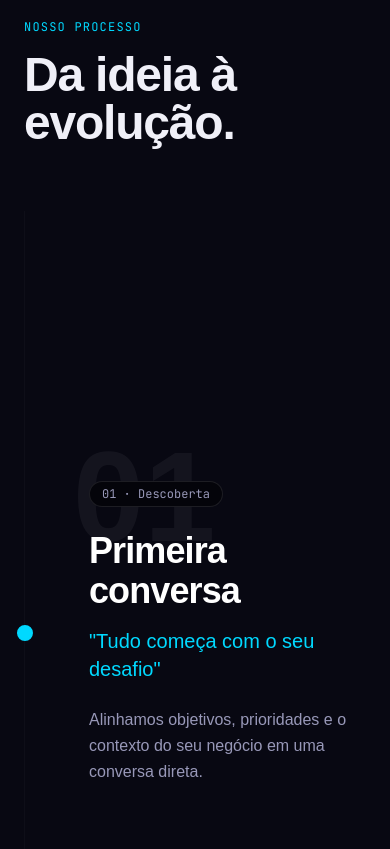
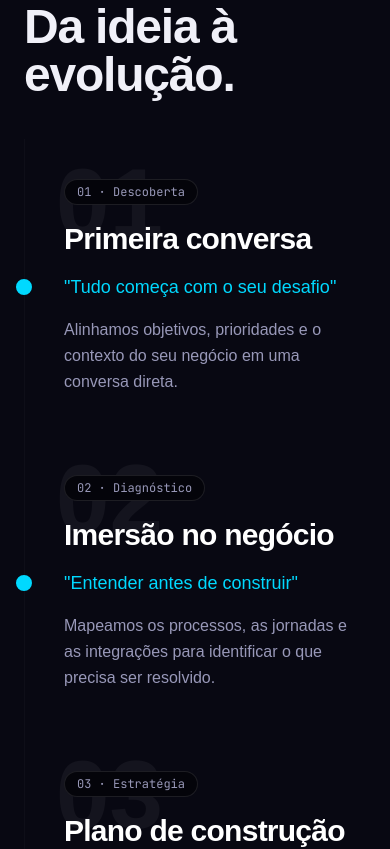
Before and after one commit to LookCode-Tecnologia/lp-lookcode, a React (Vite) app: page / in a window 390 px wide. Shown: the part 10040-10889 px from the top of the page. Built offline with nearby package versions, Linux system fonts and the light colour scheme; a web font is replaced by a local one.

Commit message:
fix(mobile): aproxima etapas do processo e remove reveal dos textos

```diff
--- a/src/components/sections/ProcessTimeline.jsx
+++ b/src/components/sections/ProcessTimeline.jsx
@@ -56,7 +56,7 @@ export default function ProcessTimeline() {
     const { ref, inView } = useInView({ threshold: 0.5 })
 
     return (
-      <div ref={ref} className="min-h-screen flex items-center relative py-32" id={`process-step-${index}`}>
+      <div ref={ref} className="process-step flex items-center relative py-10 md:min-h-screen md:py-32" id={`process-step-${index}`}>
         {/* Animated Dot indicator */}
         <div className="absolute left-0 w-8 h-8 -translate-x-1/2 flex items-center justify-center z-10 group cursor-pointer">
           <motion.div
@@ -74,21 +74,21 @@ export default function ProcessTimeline() {
           whileInView={{ x: 0, opacity: 1 }}
           viewport={{ margin: '-20%' }}
           transition={{ duration: 0.8, ease: [0.25, 0.46, 0.45, 0.94] }}
-          className="pl-16 md:pl-24 relative w-full max-w-2xl"
+          className="process-step-copy pl-10 md:pl-24 relative w-full max-w-2xl"
         >
           {/* Faded Background Number */}
-          <div className="absolute -top-12 md:-top-20 left-12 md:left-16 font-display text-[8rem] md:text-[12rem] text-foreground/5 font-bold leading-none select-none pointer-events-none">
+          <div className="absolute -top-6 md:-top-20 left-8 md:left-16 font-display text-[6rem] md:text-[12rem] text-foreground/5 font-bold leading-none select-none pointer-events-none">
             0{index + 1}
           </div>
 
           <div className="relative z-10">
-            <span className="inline-block border border-foreground/10 text-copy-900 bg-surface-950 font-mono text-xs px-3 py-1 rounded-full mb-6">
+            <span className="inline-block border border-foreground/10 text-copy-900 bg-surface-950 font-mono text-xs px-3 py-1 rounded-full mb-4 md:mb-6">
               {step.duration}
             </span>
-            <h3 className={`font-display text-4xl md:text-5xl lg:text-6xl font-semibold mb-4 tracking-tight transition-colors duration-500 ${inView ? 'text-foreground' : 'text-copy-500'}`}>
+            <h3 className={`font-display text-3xl md:text-5xl lg:text-6xl font-semibold mb-4 tracking-tight transition-colors duration-500 ${inView ? 'text-foreground' : 'text-copy-500'}`}>
               {step.title}
             </h3>
-            <p className={`font-body text-xl md:text-2xl mb-6 transition-colors duration-500 ${inView ? 'text-signal' : 'text-copy-700'}`}>
+            <p className={`font-body text-lg md:text-2xl mb-4 md:mb-6 transition-colors duration-500 ${inView ? 'text-signal' : 'text-copy-700'}`}>
               "{step.tagline}"
             </p>
             <p className="text-copy-900 text-base md:text-lg leading-relaxed max-w-lg">
@@ -102,8 +102,8 @@ export default function ProcessTimeline() {
 
   return (
     <section ref={containerRef} className="bg-surface-900 relative" id="process">
-      <div className="max-w-7xl mx-auto px-6 md:px-12 pt-32 pb-16">
-        <ScrollReveal>
+      <div className="max-w-7xl mx-auto px-6 md:px-12 pt-20 pb-10 md:pt-32 md:pb-16">
+        <ScrollReveal className="process-heading">
           <p className="font-mono text-xs text-signal uppercase tracking-widest mb-4">Nosso processo</p>
           <h2 className="font-display text-5xl md:text-7xl font-bold tracking-tight">Da ideia à evolução.</h2>
         </ScrollReveal>
@@ -115,7 +115,7 @@ export default function ProcessTimeline() {
         <div className="w-px bg-foreground/5 absolute top-0 bottom-0 left-6 md:left-12 opacity-50"></div>
 
         {/* The active animated line */}
-        <div className="sticky top-0 h-screen w-px left-6 md:left-12 flex-shrink-0 z-0">
+        <div className="hidden md:block sticky top-0 h-screen w-px left-6 md:left-12 flex-shrink-0 z-0">
           <motion.div
             className="absolute top-0 w-[3px] -ml-[1px] bg-gradient-to-b from-signal/10 via-signal to-signal/10 origin-top shadow-[0_0_15px_rgba(0,217,255,0.5)]"
             style={{ scaleY, height: "100vh" }}
@@ -123,7 +123,7 @@ export default function ProcessTimeline() {
         </div>
 
         {/* Steps contents */}
-        <div className="flex-1 pb-32">
+        <div className="flex-1 min-w-0 pb-16 md:pb-32">
           {steps.map((step, index) => (
             <StepItem key={index} step={step} index={index} />
           ))}
--- a/src/index.css
+++ b/src/index.css
@@ -98,3 +98,11 @@ html:not(.is-hydrated) #root [style*="opacity:0"] {
  .mobile-menu-link { min-height: 44px; padding-block: 8px; }
  .mobile-menu-footer { padding-top: 16px; }
 }
+
+/* Mobile process steps read continuously, without viewport-sized gaps or reveals. */
+@media (max-width: 767px) {
+ #process .process-step-copy, #process .process-heading {
+  opacity: 1 !important;
+  transform: none !important;
+ }
+}
```
Also changed, not shown: 6 other files (tests, documents, lock files or other folders).
